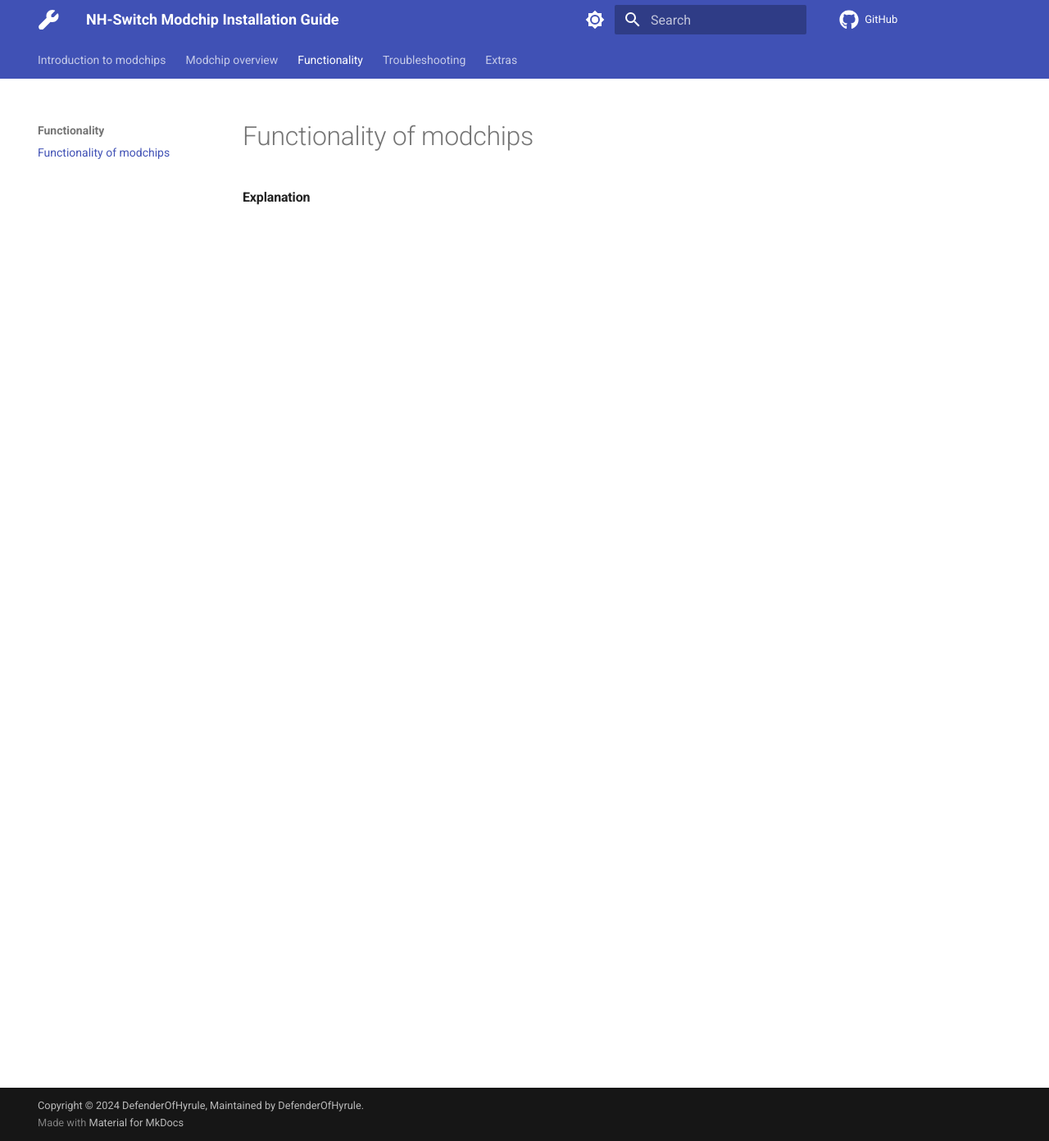
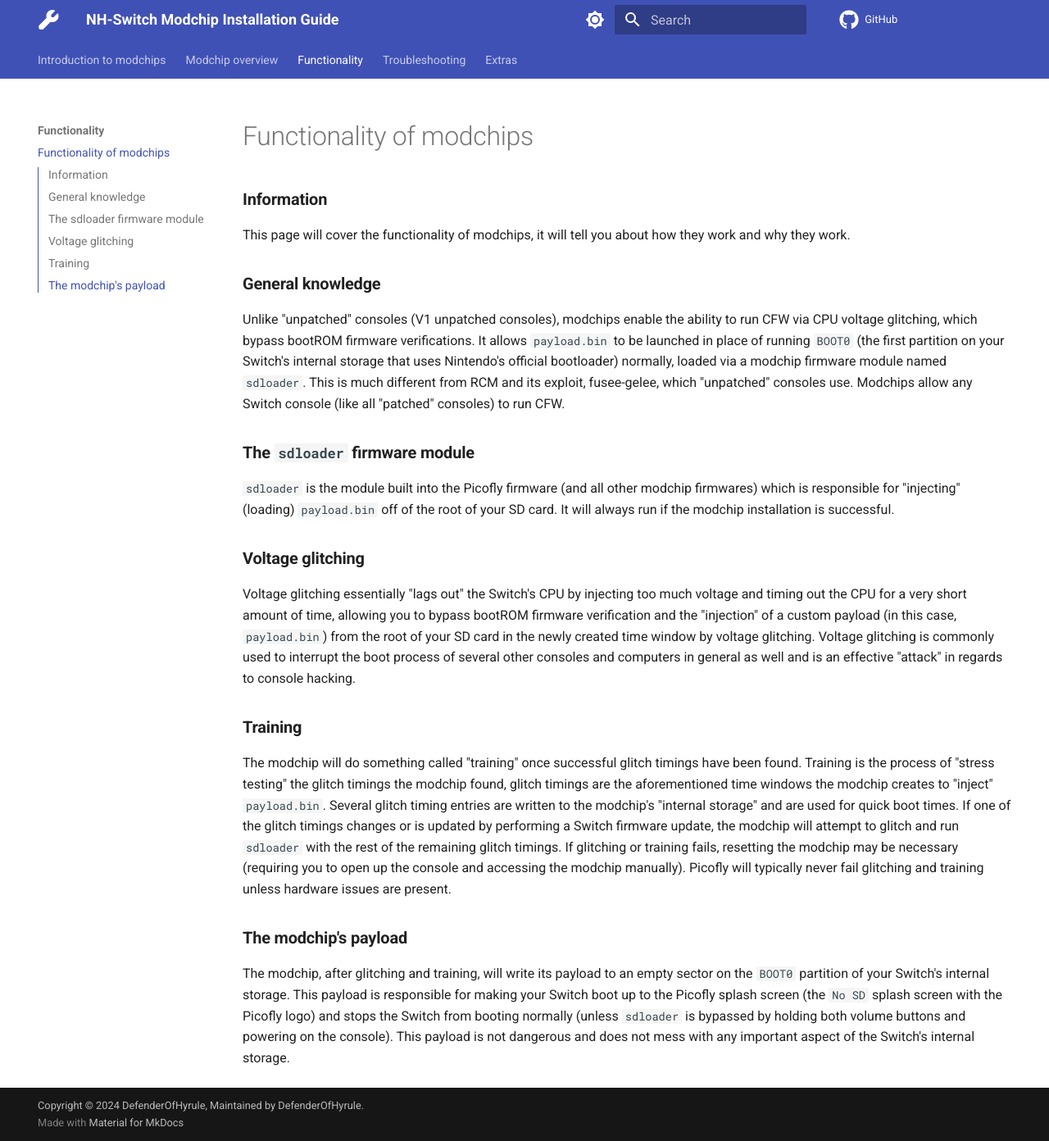
Before and after one commit to DefenderOfHyrule/defenderofhyrule.github.io, an MkDocs documentation site: the page built from docs/functionality/functionality_of_modchips.md, in a window 1280 px wide and 1392 px high. Shown: the whole window at 82% size. Built offline with MkDocs 1.6.1 and Material for MkDocs 9.7.7, drawn with Linux system fonts in a browser that asks for light colours; comment, search, counter and statistics services are not loaded.

Commit message:
write functionality page

```diff
--- a/docs/functionality/functionality_of_modchips.md
+++ b/docs/functionality/functionality_of_modchips.md
@@ -1 +1,23 @@
-#### Explanation
+### **Information**
+
+This page will cover the functionality of modchips, it will tell you about how they work and why they work.
+
+### **General knowledge**
+
+Unlike "unpatched" consoles (V1 unpatched consoles), modchips enable the ability to run CFW via CPU voltage glitching, which bypass bootROM firmware verifications. It allows `payload.bin` to be launched in place of running `BOOT0` (the first partition on your Switch's internal storage that uses Nintendo's official bootloader) normally, loaded via a modchip firmware module named `sdloader`. This is much different from RCM and its exploit, fusee-gelee, which "unpatched" consoles use. Modchips allow any Switch console (like all "patched" consoles) to run CFW.
+
+### **The `sdloader` firmware module**
+
+`sdloader` is the module built into the Picofly firmware (and all other modchip firmwares) which is responsible for "injecting" (loading) `payload.bin` off of the root of your SD card. It will always run if the modchip installation is successful.
+
+### **Voltage glitching**
+
+Voltage glitching essentially "lags out" the Switch's CPU by injecting too much voltage and timing out the CPU for a very short amount of time, allowing you to bypass bootROM firmware verification and the "injection" of a custom payload (in this case, `payload.bin`) from the root of your SD card in the newly created time window by voltage glitching. Voltage glitching is commonly used to interrupt the boot process of several other consoles and computers in general as well and is an effective "attack" in regards to console hacking.
+
+### **Training**
+
+The modchip will do something called "training" once successful glitch timings have been found. Training is the process of "stress testing" the glitch timings the modchip found, glitch timings are the aforementioned time windows the modchip creates to "inject" `payload.bin`. Several glitch timing entries are written to the modchip's "internal storage" and are used for quick boot times. If one of the glitch timings changes or is updated by performing a Switch firmware update, the modchip will attempt to glitch and run `sdloader` with the rest of the remaining glitch timings. If glitching or training fails, resetting the modchip may be necessary (requiring you to open up the console and accessing the modchip manually). Picofly will typically never fail glitching and training unless hardware issues are present.
+
+### **The modchip's payload**
+
+The modchip, after glitching and training, will write its payload to an empty sector on the `BOOT0` partition of your Switch's internal storage. This payload is responsible for making your Switch boot up to the Picofly splash screen (the `No SD` splash screen with the Picofly logo) and stops the Switch from booting normally (unless `sdloader` is bypassed by holding both volume buttons and powering on the console). This payload is not dangerous and does not mess with any important aspect of the Switch's internal storage.
--- a/mkdocs.yml
+++ b/mkdocs.yml
@@ -48,6 +48,7 @@
     - Troubleshooting:
         - 'Error troubleshooting': 'troubleshooting/error_codes.md'
     - Extras:
+        - 'Credits': 'extras/credits.md'
         - 'Alternative methods to flash your modchip': 'extras/alternate_flashing.md'
 
 markdown_extensions:
```
Also changed, not shown: docs/extras/credits.md (added, +1 -0 lines).
